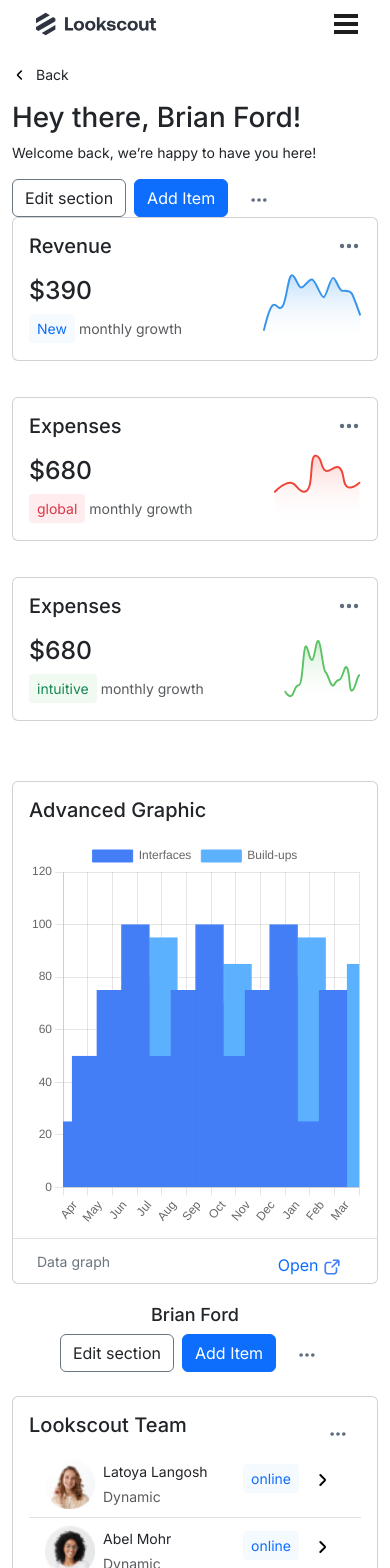
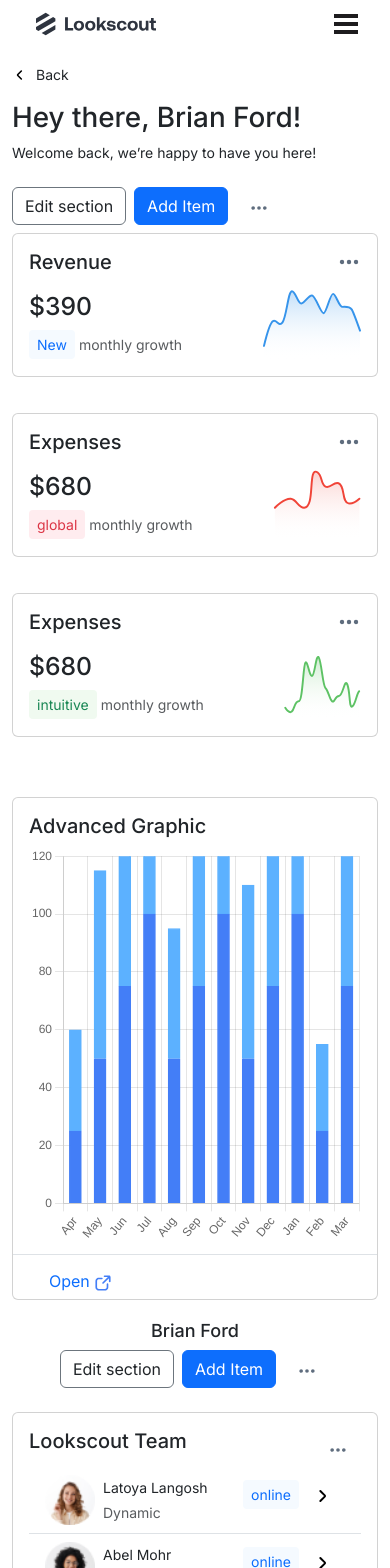
Before and after one commit to kocserhatt/dashboardFigma, a Next.js app: page / in a window 390 px wide. Shown: the top 1568 px of the page. Built offline with nearby package versions, Linux system fonts and the light colour scheme.

Commit message:
düzenleme yapıldı

```diff
--- a/app/globals.css
+++ b/app/globals.css
@@ -41,6 +41,11 @@ p {
   display: block;
 }
 
+.flx-h1{
+
+}
+
+
 .btn-hamburger{
   color: white;
   padding: 10px 20px;
@@ -68,6 +73,7 @@ p {
   .nns{
     display: none;
   }
+
 }
 
 @media (width >= 768px){
--- a/app/page.js
+++ b/app/page.js
@@ -14,7 +14,7 @@ const data = {
       borderColor: '#437EF7',
       borderWidth: 1,
       data: [25, 50, 75, 100, 50, 75, 100, 50, 75, 100, 25, 75],
-      barThickness: 28,
+      barThickness: 12,
     },
     {
       label: 'Build-ups',
@@ -22,7 +22,7 @@ const data = {
       borderColor: '#5CB1FF',
       borderWidth: 1,
       data: [35, 65, 80, 95, 45, 70, 85, 60, 80, 95, 30, 85],
-      barThickness: 28,
+      barThickness: 12,
     },
   ],
 };
@@ -50,20 +50,35 @@ const options = {
       grid: {
         borderColor: 'rgba(0,0,0,0.1)',
         borderWidth: 1
-      }
+      },
+      stacked: true, // Çubukları dikey olarak üst üste yığ
     },
     x: {
       grid: {
         borderColor: 'rgba(0,0,0,0.1)',
         borderWidth: 1
+      },
+      stacked: true, // Çubukları dikey olarak üst üste yığ
+    }
+  },
+  plugins: {
+    legend: {
+      display: false // Gerekirse efsaneyi gizle
+    },
+    tooltip: {
+      callbacks: {
+        label: function(tooltipItem) {
+          return tooltipItem.dataset.label + ': ' + tooltipItem.raw;
+        }
       }
     }
   }
 };
 
+
 export default function Home() {
   return (
-<div className='d-flex '>
+<div className='d-flex gap-2'>
       {/* Sol Sidebar */}
       <div className='nns'>
         <div className='d-flex my-3' style={{height:"100vh"}}>
@@ -146,7 +161,7 @@ export default function Home() {
             </div>
           </div>
 
-          <div className='d-flex gap-2 align-items-center'>
+          <div className='d-flex gap-2 align-items-center my-2'>
             <button className="btn btn-outline-secondary text-dark">Edit section</button>
             <button className="btn btn-primary">Add Item</button>
             <button className='btn btn-hamburger d-block d-md-none'>
@@ -227,7 +242,7 @@ export default function Home() {
                 </div>
               <div className='border-top mt-3'>
                 <div className='d-flex justify-content-between align-items-center px-4'>
-                <p className='text-secondary m-0'>Data graph</p>
+                <p className='text-secondary m-0 d-none d-md-inline'>Data graph</p>
                 <button className="btn text-primary mt-2 border-0"  >Open <img src="external link.svg" alt="" /></button>
                 </div>
               </div>
@@ -235,7 +250,7 @@ export default function Home() {
             </div>
           </div>
 
-          <div className="d-flex flex-column flex-md-row justify-content-between align-items-center">
+          <div className="d-flex flex-column flex-md-row justify-content-between align-items-center flx-h1">
     <h1  className="mb-2 mb-md-0" style={{fontSize:"18px"}}>Brian Ford</h1>
     <div className='d-flex gap-2'>
         <button className="btn btn-outline-secondary text-dark">Edit section</button>
```
